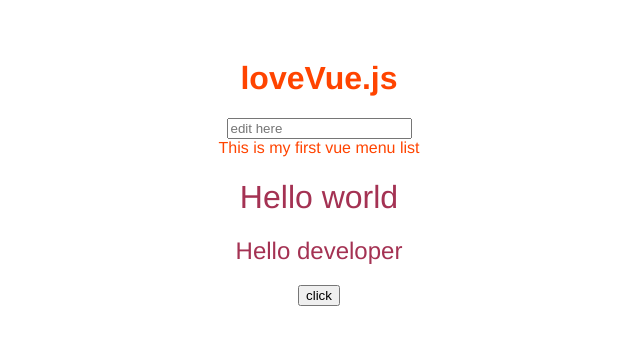
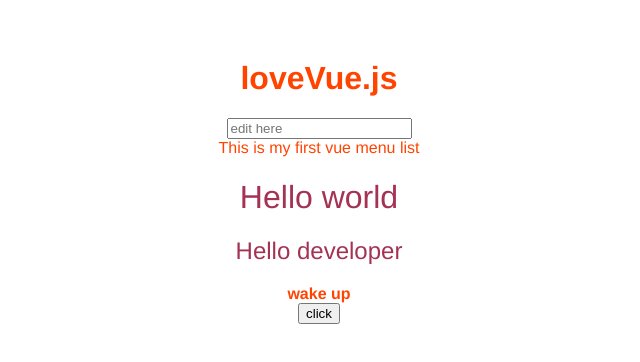
Before and after one commit to novaMe/VueLearn, a Vue app: page / in a window 1280 px wide. Shown: the top 362 px of the page, without its empty margins (321-961 px from the left). Built offline with nearby package versions, Linux system fonts and the light colour scheme.

Commit message:
add props

```diff
--- a/src/components/ComponentA.vue
+++ b/src/components/ComponentA.vue
@@ -2,6 +2,7 @@
   <div class="hello">
     <h1>{{ msg }}</h1>
     <h2>{{msg2}}</h2>
+    <strong>{{msgfromFather}}</strong></br>
     <button v-on:click="onClick">click</button>
   </div>
 </template>
@@ -17,8 +18,10 @@
   methods: {
     onClick: function () {
       alert('111')
+      console.log(this.msgfromFather)
     }
-  }
+  },
+  props: ['msgfromFather']
 }
 
 </script>
```
